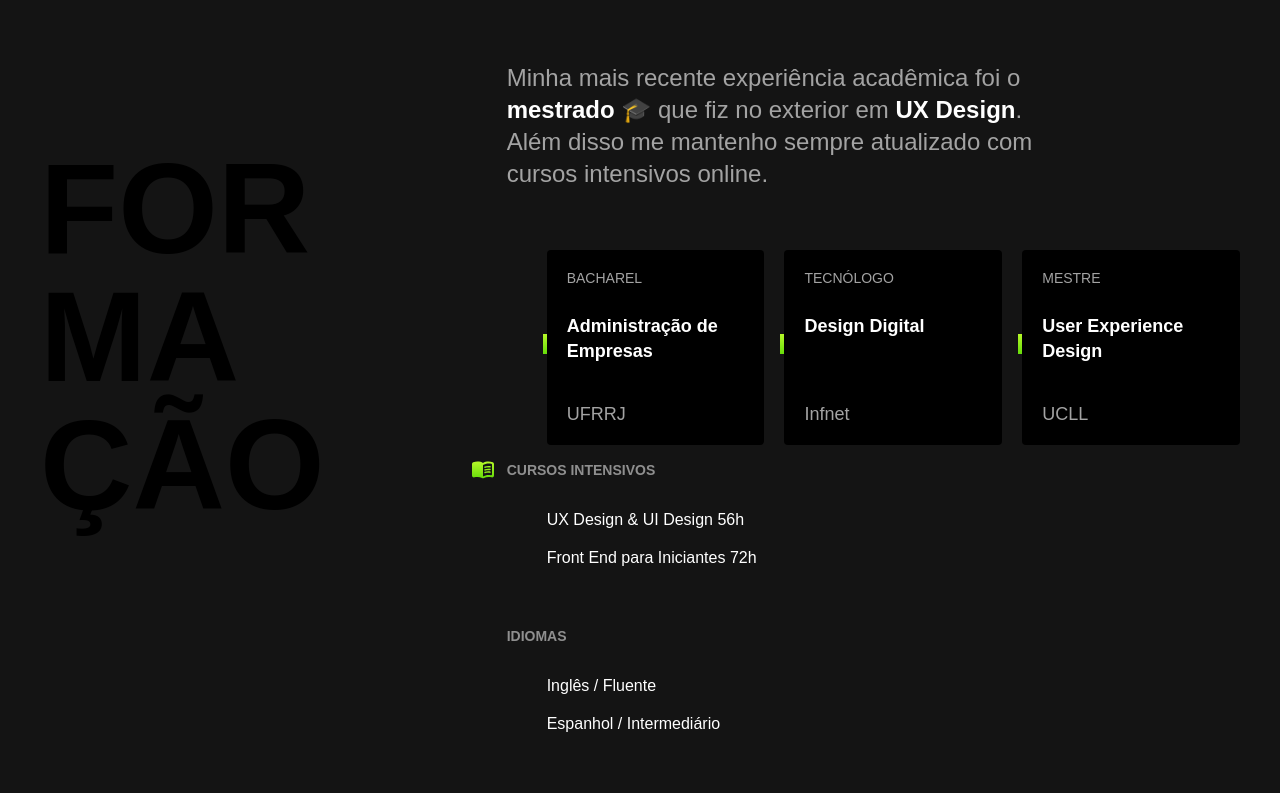
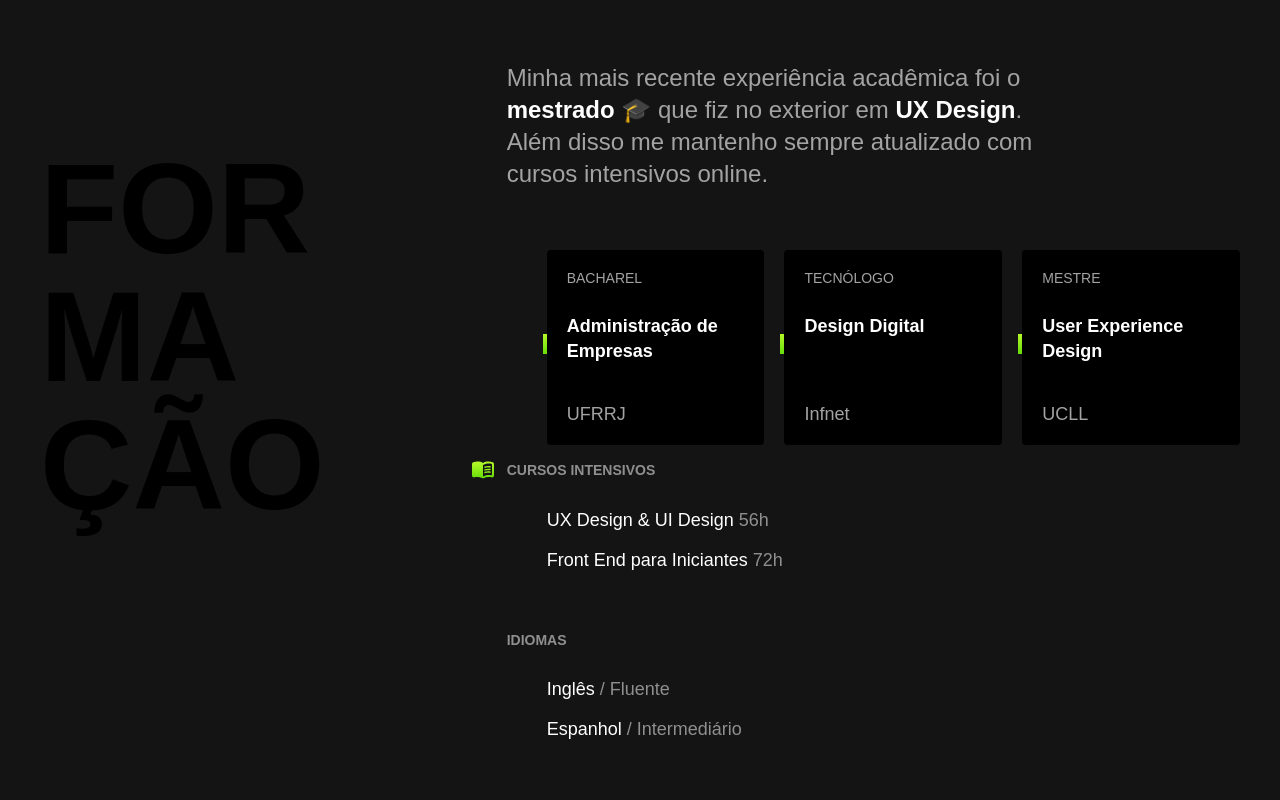
Before and after one commit to iLeticia/PortfolioProject, a plain HTML site: page index.html in a window 1280 px wide. Shown: the part 1679-2479 px from the top of the page. Drawn offline with Linux system fonts and the light colour scheme.

Commit message:
novas classes formacao.css

```diff
--- a/formacao.css
+++ b/formacao.css
@@ -1,9 +1,9 @@
-.formacao{
+.formacao {
     background: #141414;
     color: #ffffff;
 }
 
-.formacao-container{
+.formacao-container {
     max-width: 1200px;
     padding: 40px 20px;
     margin: 0 auto;
@@ -91,7 +91,7 @@
 }
 
 
- .cursos h3::before {
+.cursos h3::before {
     display: block;
     content: "";
     width: 24px;
@@ -107,11 +107,29 @@
 }
 
 
-.cursos h3::before{
+.cursos h3::before {
     background: url(/img/cursos.svg) no-repeat center center;
 }
 
 
-.idiomas h3::before{
+.idiomas h3::before {
     background: url(/img/idiomas.svg) no-repeat center center;
 }
+
+
+.formacao-extra li {
+    font-size: 1.125rem;
+    line-height: 1.1;
+    margin-bottom: 20px;
+}
+
+
+.formacao-extra span {
+    color: #8f8f8f;
+}
+
+
+.curos li {
+    display: flex;
+    justify-content: space-between;
+}
```
